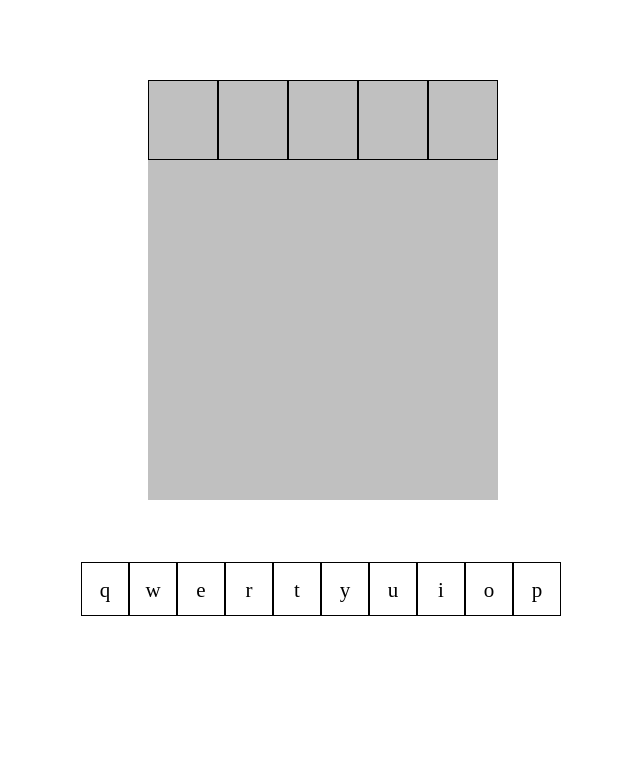
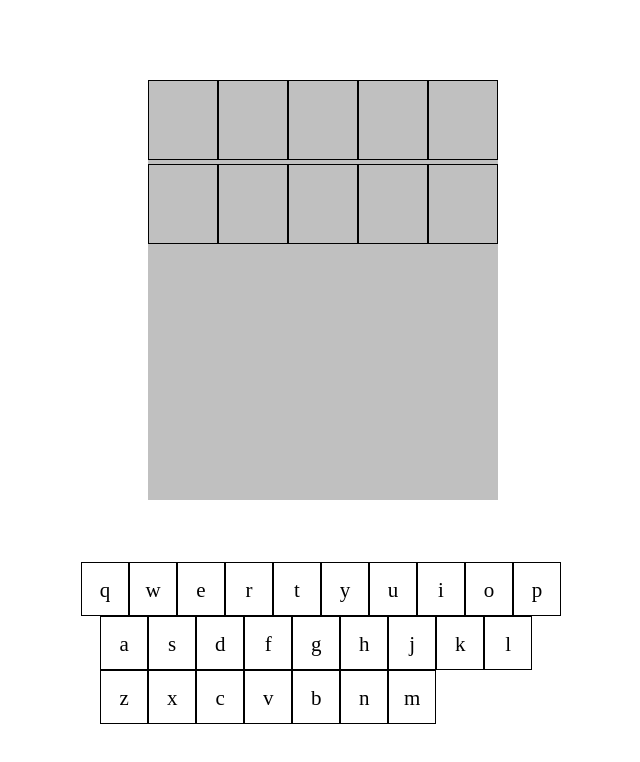
Before and after one commit to sirblob4534/color-game, a plain HTML site: page index.html in a window 1280 px wide. Shown: the whole page, without its empty margins (317-957 px from the left). Drawn offline with Linux system fonts and the light colour scheme.

Commit message:
bug fixes

```diff
--- a/index.html
+++ b/index.html
@@ -26,6 +26,27 @@
 	height: 58px;
 }
 
+#asdfghjkl{
+	padding: 0;
+	margin: 0;
+	position: absolute;
+	left: 51.5%;
+	bottom: 126px;
+	transform: translate(-50%, 0%);
+	width: 484px;
+	height: 58px;
+}
+
+#zxcvbnm{
+	padding: 0;
+	margin: 0;
+	position: absolute;
+	left: 51.5%;
+	bottom: 72px;
+	transform: translate(-50%, 0%);
+	width: 484px;
+	height: 58px;
+}
 
 </style>
 
@@ -97,27 +118,71 @@
 
 	<div id='keyboard'>
 		<div id='qwertyuiop'>
-			<p id='L1'></p>
+			<p id='K1'></p>
 
-			<p id='L2'></p>
+			<p id='K2'></p>
 
-			<p id='L3'></p>
+			<p id='K3'></p>
 
-			<p id='L4'></p>
+			<p id='K4'></p>
 
-			<p id='L5'></p>
+			<p id='K5'></p>
 
-			<p id='L6'></p>
+			<p id='K6'></p>
 
-			<p id='L7'></p>
+			<p id='K7'></p>
 
-			<p id='L8'></p>
+			<p id='K8'></p>
 
-			<p id='L9'></p>
+			<p id='K9'></p>
 
-			<p id='L10'></p>
+			<p id='K10'></p>
+		</div>
 
+		<div id='asdfghjkl'>
+			<p id='2K1'></p>
+
+			<p id='2K2'></p>
+
+			<p id='2K3'></p>
+
+			<p id='2K4'></p>
+
+			<p id='2K5'></p>
+
+			<p id='2K6'></p>
+
+			<p id='2K7'></p>
+
+			<p id='2K8'></p>
+
+			<p id='2K9'></p>
+
+			<p id='2K10'></p>
+		</div>
+
+		<div id='zxcvbnm'>
+			<p id='3K1'></p>
+
+			<p id='3K2'></p>
+
+			<p id='3K3'></p>
+
+			<p id='3K4'></p>
+
+			<p id='3K5'></p>
+
+			<p id='3K6'></p>
+
+			<p id='3K7'></p>
+
+			<p id='3K8'></p>
+
+			<p id='3K9'></p>
+
+			<p id='3K10'></p>
 		</div>
 	</div>
+
 </body>
 <script src='index.js'></script>
--- a/index.js
+++ b/index.js
@@ -19,24 +19,37 @@ for (let r = 1; r <= 5; r++){
 
 let rowUnlocked = 1
 let guessedWord = ''
-let correctWord = 'wirey'
+let correctWord = 'hello'
 let keyRowOne = 'qwertyuiop'
+let keyRowTwo = 'asdfghjkl'
+let keyRowThree = 'zxcvbnm'
 let enterPressed = false
+let backup = correctWord
 
-func()
+let currentRow = 1
 
 document.addEventListener('keypress', function(e){
-	if (e.key == 'Enter'){
-		enterPressed = true
-		func()
+	if (guessedWord.length == 5){
 
+		if (e.key == 'Enter'){
+			enterPressed = true
+			correctWord = backup
+			if (currentRow == 1){
+				func1()
+			}
+			currentRow += 1
+			guessedWord = ''
+		}
 	}
+})
 
 
-})
+func1()
+func2()
 
+//qwertyuiop
 for (let L1 = 1; L1 <= 10; L1++){
-	let keySet1Id = 'L' + L1.toString()
+	let keySet1Id = 'K' + L1.toString()
 	let keySet1 = document.getElementById(keySet1Id)
 	keySet1.innerHTML = keyRowOne[L1 - 1]
 	keySet1.style.margin = '0px'
@@ -56,14 +69,80 @@ for (let L1 = 1; L1 <= 10; L1++){
 		if (keySet1 == e.target && keySet1.contains(e.target)) {
 			guessedWord += keySet1.innerHTML.toString()
 			if (guessedWord.length <= 5){
-				func()
+				if (currentRow == 1){
+					func1()
+				}
 			}
 		}
 	});
 
 }
 
-function func(){
+//asdfghjkl
+for (let L2 = 1; L2 <= 9; L2++){
+	let keySet2Id = '2K' + L2.toString()
+	let keySet2 = document.getElementById(keySet2Id)
+	keySet2.innerHTML = keyRowTwo[L2 - 1]
+	keySet2.style.margin = '0px'
+	keySet2.style.padding = '0px'
+	keySet2.style.display = 'inline-block'
+	keySet2.style.width = '48px'
+	keySet2.style.height = '54px'
+	keySet2.style.bottom = '126px'
+	keySet2.style.textAlign = 'center'
+	keySet2.style.borderStyle = 'solid'
+	keySet2.style.borderWidth = '1px'
+	keySet2.style.boxSizing = 'border-box'
+	keySet2.style.lineHeight = '54px'
+	keySet2.style.fontSize = '21px'
+	keySet2.style.float = 'left'
+	document.addEventListener('click', function(e) {
+		if (keySet2 == e.target && keySet2.contains(e.target)) {
+			guessedWord += keySet2.innerHTML.toString()
+			if (guessedWord.length <= 5){
+				if (currentRow == 1){
+					func1()
+				}
+
+			}
+		}
+	});
+
+}
+
+//zxcvbnm
+for (let L3 = 1; L3 <= 7; L3++){
+	let keySet3Id = '3K' + L3.toString()
+	let keySet3 = document.getElementById(keySet3Id)
+	keySet3.innerHTML = keyRowThree[L3 - 1]
+	keySet3.style.margin = '0px'
+	keySet3.style.padding = '0px'
+	keySet3.style.display = 'inline-block'
+	keySet3.style.width = '48px'
+	keySet3.style.height = '54px'
+	keySet3.style.bottom = '126px'
+	keySet3.style.textAlign = 'center'
+	keySet3.style.borderStyle = 'solid'
+	keySet3.style.borderWidth = '1px'
+	keySet3.style.boxSizing = 'border-box'
+	keySet3.style.lineHeight = '54px'
+	keySet3.style.fontSize = '21px'
+	keySet3.style.float = 'left'
+	document.addEventListener('click', function(e) {
+		if (keySet3 == e.target && keySet3.contains(e.target)) {
+			guessedWord += keySet3.innerHTML.toString()
+			if (guessedWord.length <= 5){
+				if (currentRow == 1){
+					func1()
+				}
+			}
+		}
+	});
+
+}
+
+
+function func1(){
 	for (let t1 = 1; t1 <= 5; t1++){
 		let tileId = 'R1T' + t1.toString()
 		let tile = document.getElementById(tileId)
@@ -84,6 +163,8 @@ function func(){
 			if (guessedWord[t1 - 1] == correctWord[t1 - 1]){
 				tile.style.backgroundColor = 'green'
 			}else if (correctWord.includes(guessedWord[t1 - 1]) == true){
+				correctWord = correctWord.replace(guessedWord[t1 - 1], '')
+				console.log(correctWord)
 				tile.style.backgroundColor = 'yellow'
 			}else{
 				tile.style.backgroundColor = 'grey'
@@ -94,3 +175,38 @@ function func(){
 		}
 	}
 }
+
+function func2(){
+	for (let t2 = 1; t2 <= 5; t2++){
+		let tile2Id = 'R2T' + t2.toString()
+		let tile2 = document.getElementById(tile2Id)
+		tile2.innerHTML = guessedWord[t2 - 1] ?? ''
+		tile2.style.display = 'inline-block'
+		tile2.style.width = '70px'
+		tile2.style.height = '80px'
+		tile2.style.top = '80px'
+		tile2.style.margin = '0px'
+		tile2.style.padding = '0px'
+		tile2.style.textAlign = 'center'
+		tile2.style.lineHeight = '82px'
+		tile2.style.fontSize = '42px'
+		tile2.style.borderStyle = 'solid'
+		tile2.style.borderWidth = '1px'
+		tile2.style.boxSizing = 'border-box'
+		tile2.style.float = 'left'
+		if (enterPressed == true){
+			if (guessedWord[t2 - 1] == correctWord[t2 - 1]){
+				tile2.style.backgroundColor = 'green'
+			}else if (correctWord.includes(guessedWord[t2 - 1]) == true){
+				correctWord = correctWord.replace(guessedWord[t2 - 1], '')
+				console.log(correctWord)
+				tile2.style.backgroundColor = 'yellow'
+			}else{
+				tile2.style.backgroundColor = 'grey'
+			}
+			if (t2 == 5){
+				enterPressed = false
+			}
+		}
+	}
+}
```
